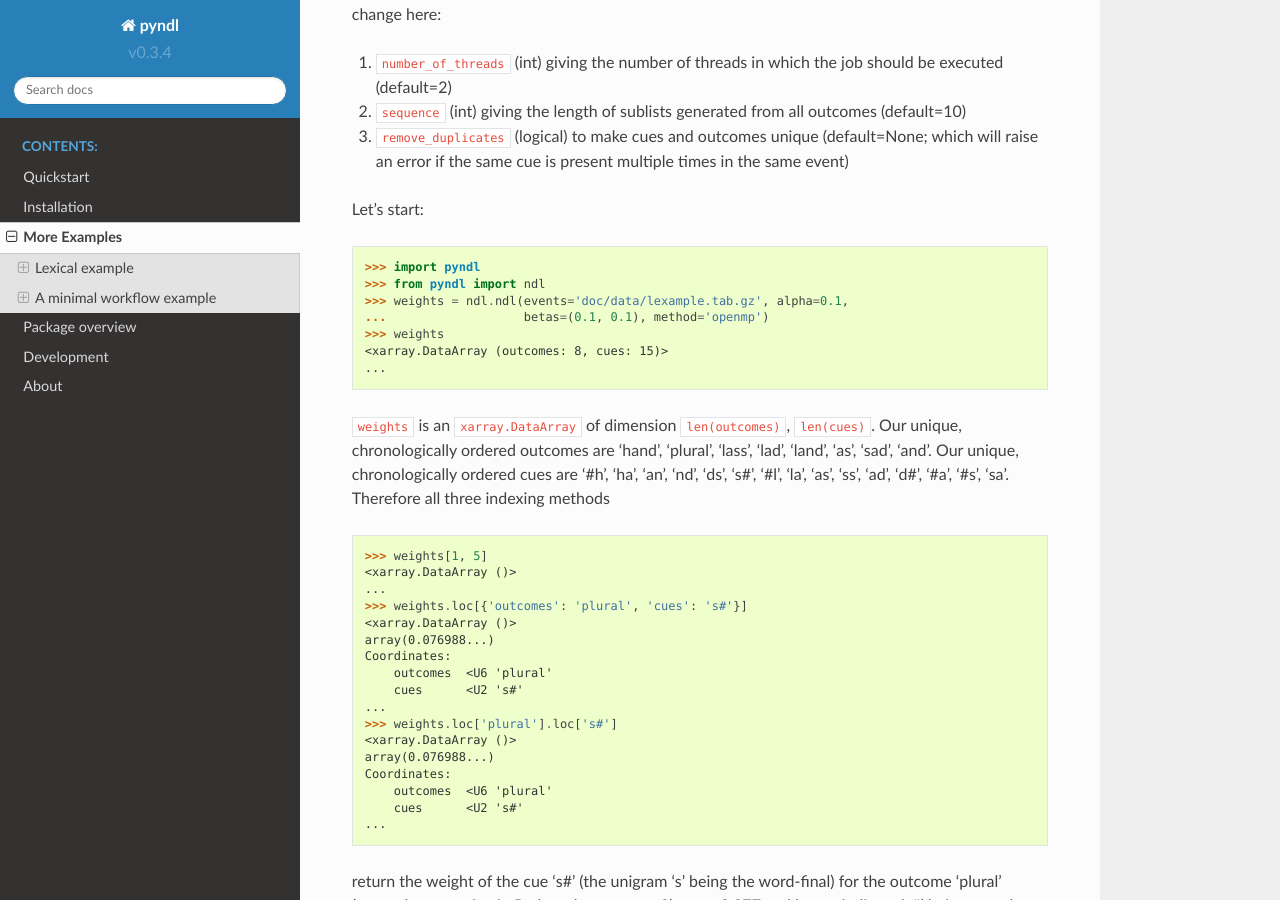
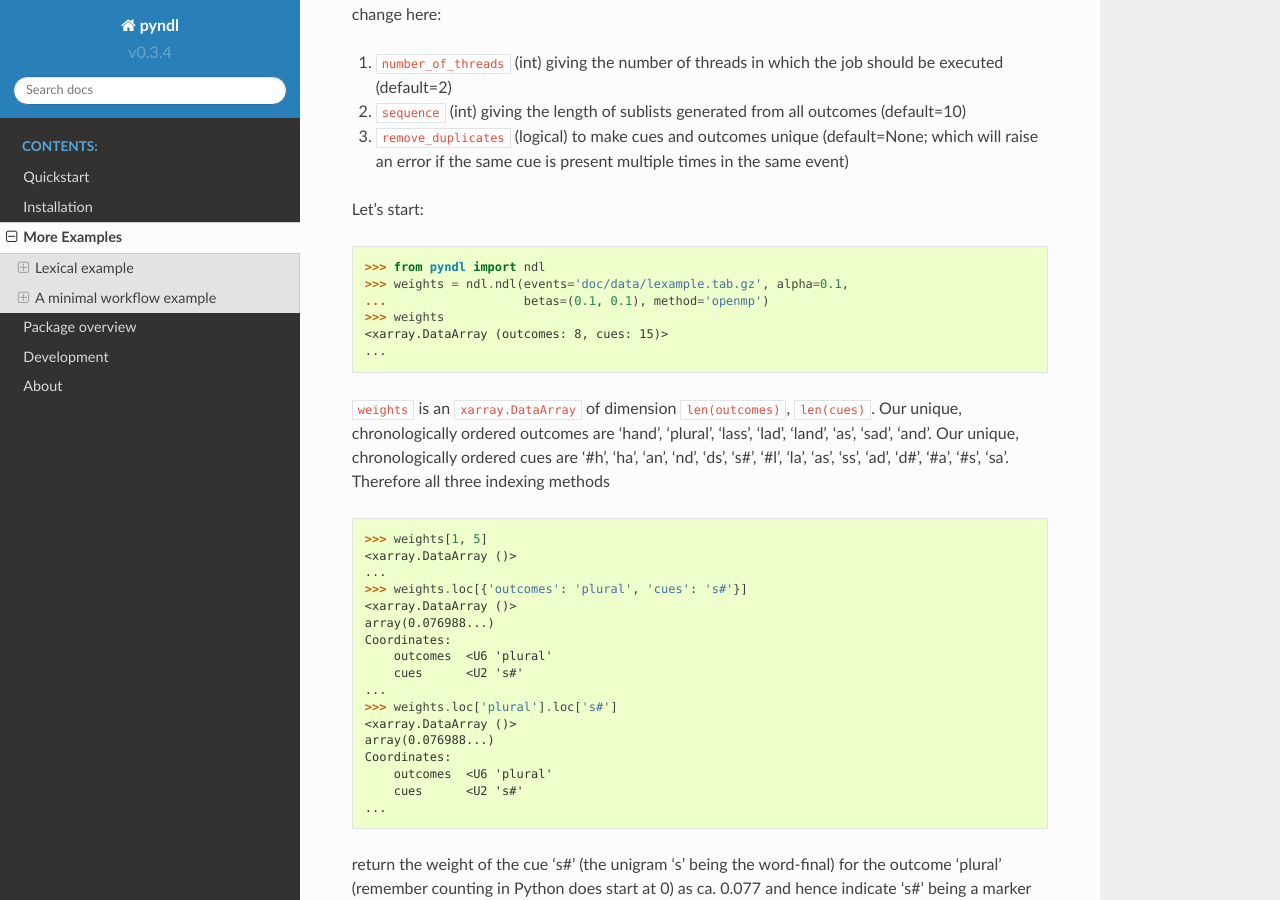
Before and after one commit to quantling/pyndl, a Sphinx documentation site: the page built from doc/source/examples.rst, in a window 1280 px wide and 900 px high, scrolled down 2322 px. Built offline with Sphinx 7.4.7 and the Read the Docs theme 2.0.0, drawn with Linux system fonts in a browser that asks for light colours; pages that are not in the unit, such as notebooks, are missing from menus.

Commit message:
removes import duplicate

```diff
--- a/doc/source/examples.rst
+++ b/doc/source/examples.rst
@@ -145,7 +145,6 @@ Let's start:
 
 .. code-block:: python
 
-    >>> import pyndl
     >>> from pyndl import ndl
     >>> weights = ndl.ndl(events='doc/data/lexample.tab.gz', alpha=0.1,
     ...                   betas=(0.1, 0.1), method='openmp')
```
